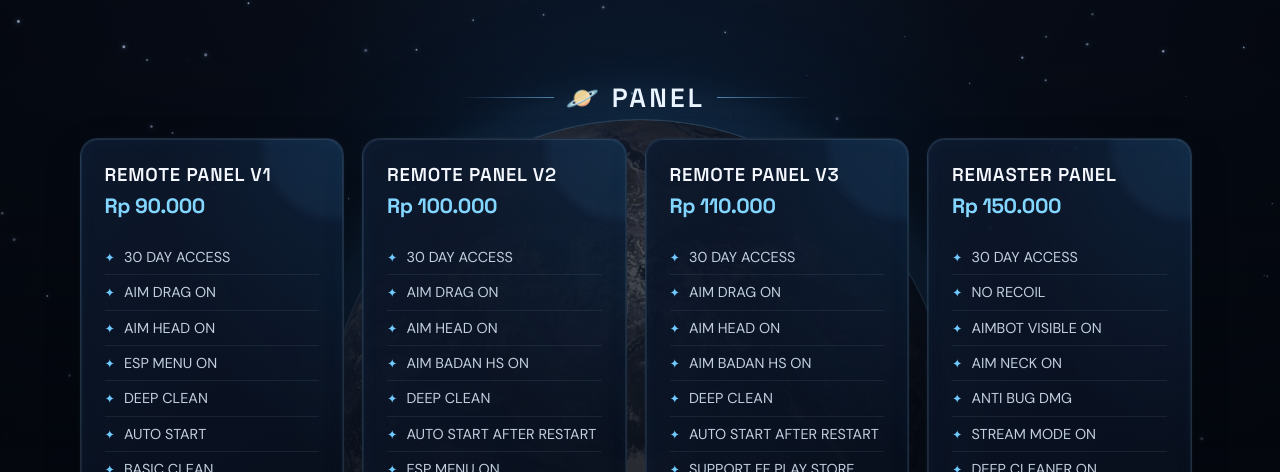
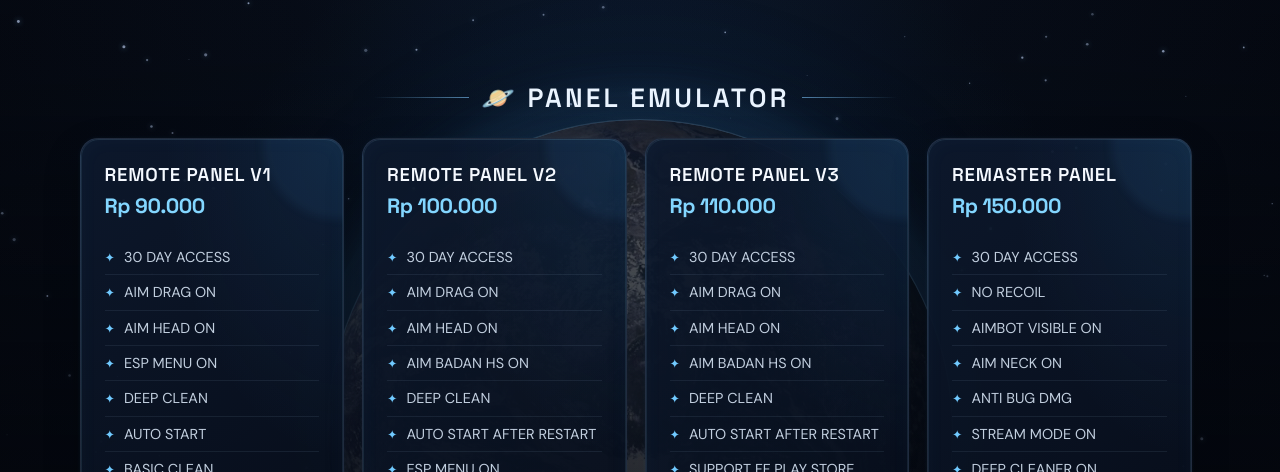
Before and after one commit to ANONIMCHR/W4HX-OFFICIAL-WEBSITE, a plain HTML site: page index.html in a window 1280 px wide. Shown: the part 328-800 px from the top of the page. Drawn offline with Linux system fonts and the light colour scheme.

Commit message:
Update index.html

```diff
--- a/index.html
+++ b/index.html
@@ -34,7 +34,7 @@
 
 <!-- ============ SHOP ============ -->
 <main class="container">
-  <h2 class="section-title">🪐 PANEL</h2>
+  <h2 class="section-title">🪐 PANEL EMULATOR</h2>
   <section class="shop-grid" id="panelGrid"></section>
 
   <h2 class="section-title">🔧 TOOLS</h2>
```
